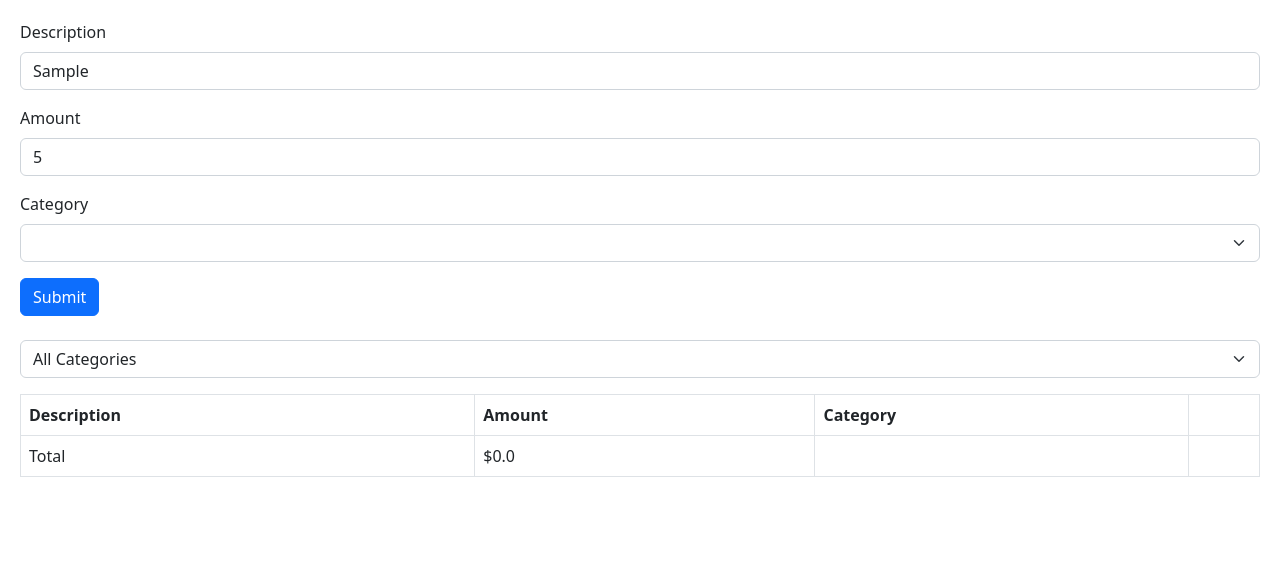
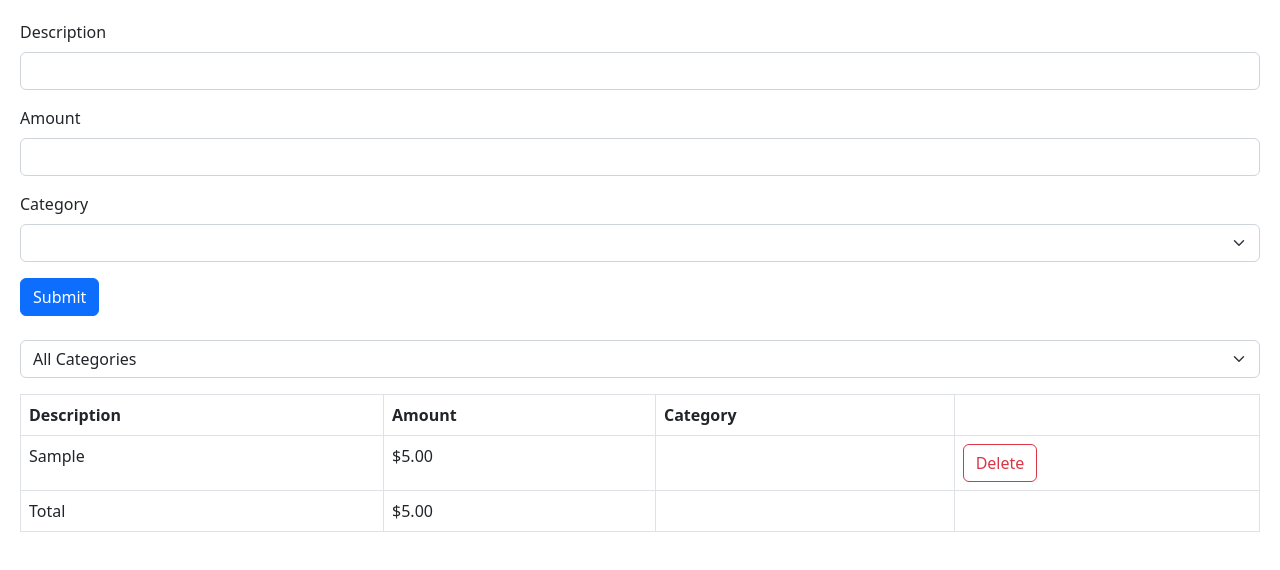
Before and after one commit to tapiwam/react-practice1, a React (Vite) app: page / in a window 1280 px wide. Both pictures are taken after typing "Sample", "5" into the empty fields and a click on the button "Submit". Shown: the top 570 px of the page. Built offline with nearby package versions, Linux system fonts and the light colour scheme.

Commit message:
Build out expense tracker excercise

```diff
--- a/package.json
+++ b/package.json
@@ -17,6 +17,7 @@
     "react-dom": "^18.2.0",
     "react-hook-form": "7.43",
     "react-icons": "^4.7.1",
+    "react-number-format": "^5.1.4",
     "styled-components": "^5.3.10",
     "zod": "^3.20.6"
   },
--- a/src/App.tsx
+++ b/src/App.tsx
@@ -4,10 +4,16 @@ import ExpenseTracker from "./components/ExpenseTracker";
 import Expense from "./model/Expense";
 
 function App() {
-  const [expenses, setExpenses] = useState([]);
+  const [expenses, setExpenses] = useState<Expense[]>([]);
 
   const onSubmitItem = (data: Expense) => {
     console.log(data);
+
+    setExpenses([...expenses, data]);
+  };
+
+  const onDeleteItem = (index: number, item: Expense) => {
+    setExpenses(expenses.filter((e, index) => e !== item));
   };
 
   return (
@@ -17,7 +23,7 @@ function App() {
         onSubmitItem={onSubmitItem}
       ></ExpenseTracker>
 
-      <ExpenseList items={expenses}></ExpenseList>
+      <ExpenseList items={expenses} onDeleteItem={onDeleteItem}></ExpenseList>
     </div>
   );
 }
--- a/src/components/ExpenseList.tsx
+++ b/src/components/ExpenseList.tsx
@@ -1,11 +1,32 @@
 import { FormEvent, useState } from "react";
+import { NumericFormat } from "react-number-format";
 import Expense from "../model/Expense";
 
 interface Props {
   items: Expense[];
+  onDeleteItem: (index: number, item: Expense) => void;
 }
 
-const ExpenseList = ({ items }: Props) => {
+const calculateTotal = (category: string, items: Expense[]): number => {
+  let total: number = 0;
+  const expenses = filterItems(category, items);
+
+  expenses.forEach((expense) => {
+    total = total + parseFloat(expense.amount);
+  });
+
+  return total;
+};
+
+const filterItems = (category: string, items: Expense[]): Expense[] => {
+  let expenses = items;
+  if (category != "") {
+    expenses = items.filter((expense) => expense.category === category);
+  }
+  return expenses;
+};
+
+const ExpenseList = ({ items, onDeleteItem }: Props) => {
   const [selected, setSelected] = useState("");
 
   const handleSelection = (event: FormEvent) => {
@@ -44,20 +65,45 @@ const ExpenseList = ({ items }: Props) => {
         </thead>
 
         <tbody>
-          {items.map((item, index) => (
+          {filterItems(selected, items).map((item, index) => (
             <tr key={index}>
               <td>{item.description}</td>
-              <td>{item.amount}</td>
+              <td>
+                <NumericFormat
+                  value={item.amount}
+                  displayType={"text"}
+                  thousandSeparator={true}
+                  prefix={"$"}
+                  decimalScale={2}
+                  fixedDecimalScale
+                ></NumericFormat>
+              </td>
               <td>{item.category}</td>
               <td>
-                <button className="btn btn-danger">Delete</button>
+                <button
+                  className="btn btn-outline-danger"
+                  onClick={() => {
+                    onDeleteItem(index, item);
+                  }}
+                >
+                  Delete
+                </button>
               </td>
             </tr>
           ))}
 
           <tr>
             <td>Total</td>
-            <td>$0.0</td>
+            <td>
+              <NumericFormat
+                value={calculateTotal(selected, items)}
+                displayType={"text"}
+                thousandSeparator={true}
+                prefix={"$"}
+                decimalScale={2}
+                fixedDecimalScale
+              ></NumericFormat>
+            </td>
             <td></td>
             <td></td>
           </tr>
--- a/src/components/ExpenseTracker.tsx
+++ b/src/components/ExpenseTracker.tsx
@@ -23,6 +23,7 @@ const ExpenseTracker = ({ items, onSubmitItem }: Props) => {
   const {
     register,
     handleSubmit,
+    reset,
     formState: { errors, isValid },
   } = useForm<FormData>();
 
@@ -30,6 +31,8 @@ const ExpenseTracker = ({ items, onSubmitItem }: Props) => {
     if (isValid) {
       onSubmitItem(data as Expense);
     }
+
+    reset();
   };
 
   return (
@@ -54,6 +57,7 @@ const ExpenseTracker = ({ items, onSubmitItem }: Props) => {
           {...register("amount")}
           id="amount"
           type="number"
+          step="any"
           className="form-control"
         />
       </div>
```
Also changed, not shown: 1 other file (tests, documents, lock files or other folders).
